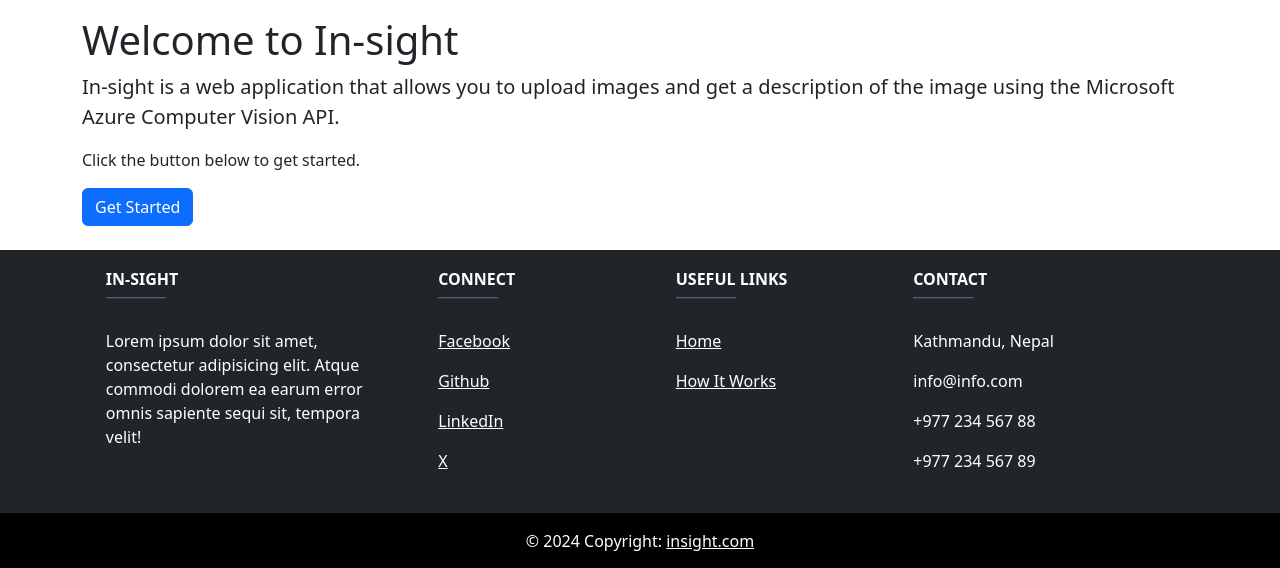
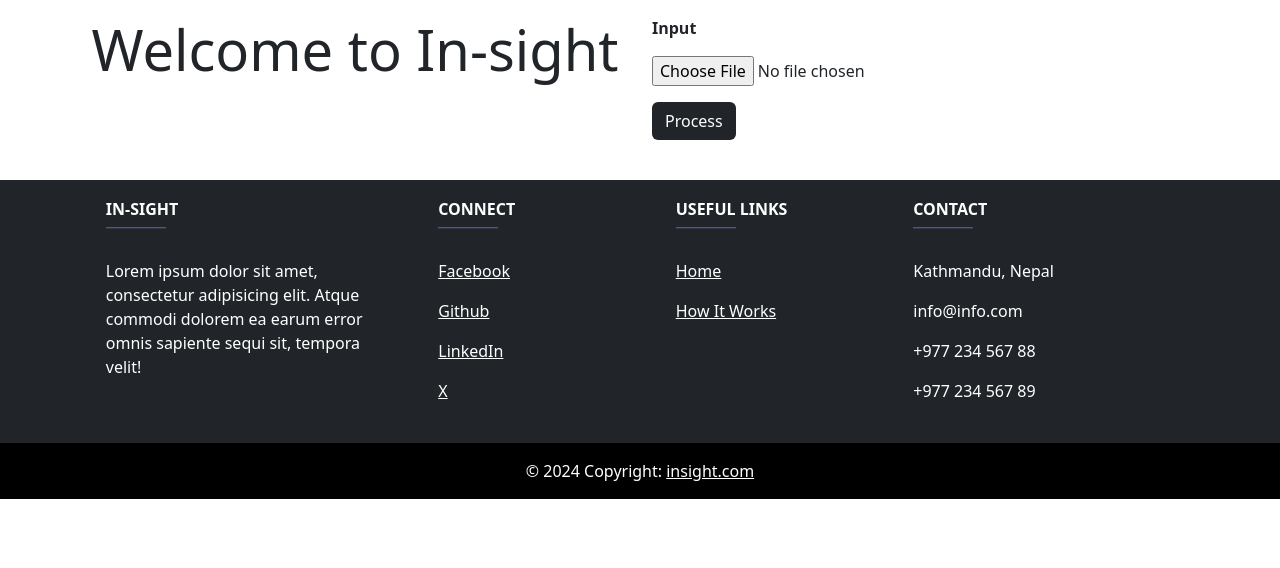
Before and after one commit to londonreturns/in-sight, a Flask app: page / in a window 1280 px wide. Shown: the part 127-695 px from the top of the page. Run offline with Flask 3, Linux system fonts and the light colour scheme.

Commit message:
video upload added

```diff
--- a/in-sight-code/app.py
+++ b/in-sight-code/app.py
@@ -1,18 +1,8 @@
-from flask import Flask, render_template
+from flask import Flask
+from routes import routes
 
 app = Flask(__name__)
-
-@app.route('/index')
-@app.route('/')
-def home():
-    currentPage = "homepage"
-    return render_template('index.html', currentPage=currentPage)
-
-@app.route('/howItWorks')
-def how_it_works():
-    currentPage = "howitworks"
-    return render_template('howItWorks.html', currentPage=currentPage)
-
+app.register_blueprint(routes, url_prefix='')
 
 if __name__ == '__main__':
     app.run(debug=True)
--- /dev/null
+++ b/in-sight-code/routes.py
@@ -0,0 +1,32 @@
+from flask import Blueprint, render_template, request, jsonify
+
+routes = Blueprint('routes', __name__, static_folder='static', template_folder='templates')
+
+@routes.route('/index')
+@routes.route('/')
+def home():
+    currentPage = "homepage"
+    return render_template('index.html', currentPage=currentPage)
+
+@routes.route('/howItWorks')
+def how_it_works():
+    currentPage = "howitworks"
+    return render_template('howItWorks.html', currentPage=currentPage)
+
+@routes.route('/uploadVideo', methods=['POST'])
+def upload_video():
+    if 'video' not in request.files:
+        error_message = 'No video file uploaded'
+        return jsonify({"error": error_message}), 400
+
+    video = request.files['video']
+
+    if video.filename == '':
+        error_message = 'No selected file'
+        return jsonify({"error": error_message}), 400
+
+    # Save the video or process it as needed
+    # video.save(os.path.join('path_to_save', video.filename))
+
+    success_message = 'Video uploaded successfully'
+    return jsonify({"success": success_message}), 200
--- a/in-sight-code/static/css/style.css
+++ b/in-sight-code/static/css/style.css
@@ -18,3 +18,21 @@
     font-family: 'Roboto', sans-serif;
     font-weight: bold;
 }
+
+.column-left{
+    height: 100px;
+}
+
+.column-right{
+    width: 50px;
+    text-align: left;
+    font-weight: 600;
+}
+
+.btn{
+    color: #ffffff;
+}
+
+.btn:hover{
+    color: #FFE34F;
+}
--- a/in-sight-code/templates/base.html
+++ b/in-sight-code/templates/base.html
@@ -23,6 +23,8 @@
 {% include "footer.html" %}
 <script src="https://cdn.jsdelivr.net/npm/bootstrap@5.3.3/dist/js/bootstrap.bundle.min.js"
         integrity="sha384-YvpcrYf0tY3lHB60NNkmXc5s9fDVZLESaAA55NDzOxhy9GkcIdslK1eN7N6jIeHz"
-        crossorigin="anonymous"></script>
+        crossorigin="anonymous">
+</script>
+<script src="/static/js/script.js"></script>
 </body>
 </html>
--- a/in-sight-code/templates/footer.html
+++ b/in-sight-code/templates/footer.html
@@ -37,7 +37,7 @@
                     <h6 class="text-uppercase fw-bold">Useful links</h6>
                     <hr class="mb-4 mt-0 d-inline-block mx-auto"
                         style="width: 60px; background-color: #7c4dff; height: 2px"/>
-                    <p><a href="/index" class="text-white">Home</a></p>
+                    <p><a href="/" class="text-white">Home</a></p>
                     <p><a href="/howItWorks" class="text-white">How It Works</a></p>
                 </div>
                 <!-- Grid column -->
@@ -63,7 +63,7 @@
     <!-- Copyright -->
     <div class="text-center p-3 bg-black">
         © 2024 Copyright:
-        <a class="text-white" href="/index">insight.com</a>
+        <a class="text-white" href="/">insight.com</a>
     </div>
     <!-- Copyright -->
 </footer>
--- a/in-sight-code/templates/index.html
+++ b/in-sight-code/templates/index.html
@@ -5,14 +5,40 @@
 {% endblock %}
 
 {% block body %}
-    <div class="container">
-        <div class="row">
-            <div class="col-md-12">
-                <h1>Welcome to In-sight</h1>
-                <p class="lead">In-sight is a web application that allows you to upload images and get a description of
-                    the image using the Microsoft Azure Computer Vision API.</p>
-                <p>Click the button below to get started.</p>
-                <a href="/" class="btn btn-primary">Get Started</a>
+    <div class="container text-center">
+        <div class="row align-items-start">
+            <div class="col column-left">
+                {% if video %}
+                    <video width="320" height="240" controls>
+                        <source src="{{ url_for('static', filename='videos/' + video) }}" type="video/mp4">
+                        Your browser does not support the video tag.
+                    </video>
+                {% else %}
+                    <h1 class="display-4">Welcome to In-sight</h1>
+                {% endif %}
+            </div>
+            <div class="col column-right">
+                <form action="/uploadVideo" method="post" enctype="multipart/form-data">
+                    <label>
+                        Input
+                    </label>
+                    <br>
+                    <input class="py-3" type="file" name="video" id="videoFile" accept="video/mp4">
+                    <br>
+                    <button id="uploadButton" type="button" class="btn bg-dark mb-3">Process</button>
+                </form>
+            </div>
+        </div>
+    </div>
+    <div class="toast-container position-fixed bottom-0 end-0 p-3">
+        <div id="liveToast" class="toast" role="alert" aria-live="assertive" aria-atomic="true">
+            <div class="toast-header">
+                <strong class="me-auto">Notification</strong>
+                <small>Just now</small>
+                <button type="button" class="btn-close" data-bs-dismiss="toast" aria-label="Close"></button>
+            </div>
+            <div class="toast-body" id="toastMessage">
+                <!-- Message will be updated here -->
             </div>
         </div>
     </div>
```
Also changed, not shown: in-sight-code/static/js/script.js (added, +51 -0 lines).
